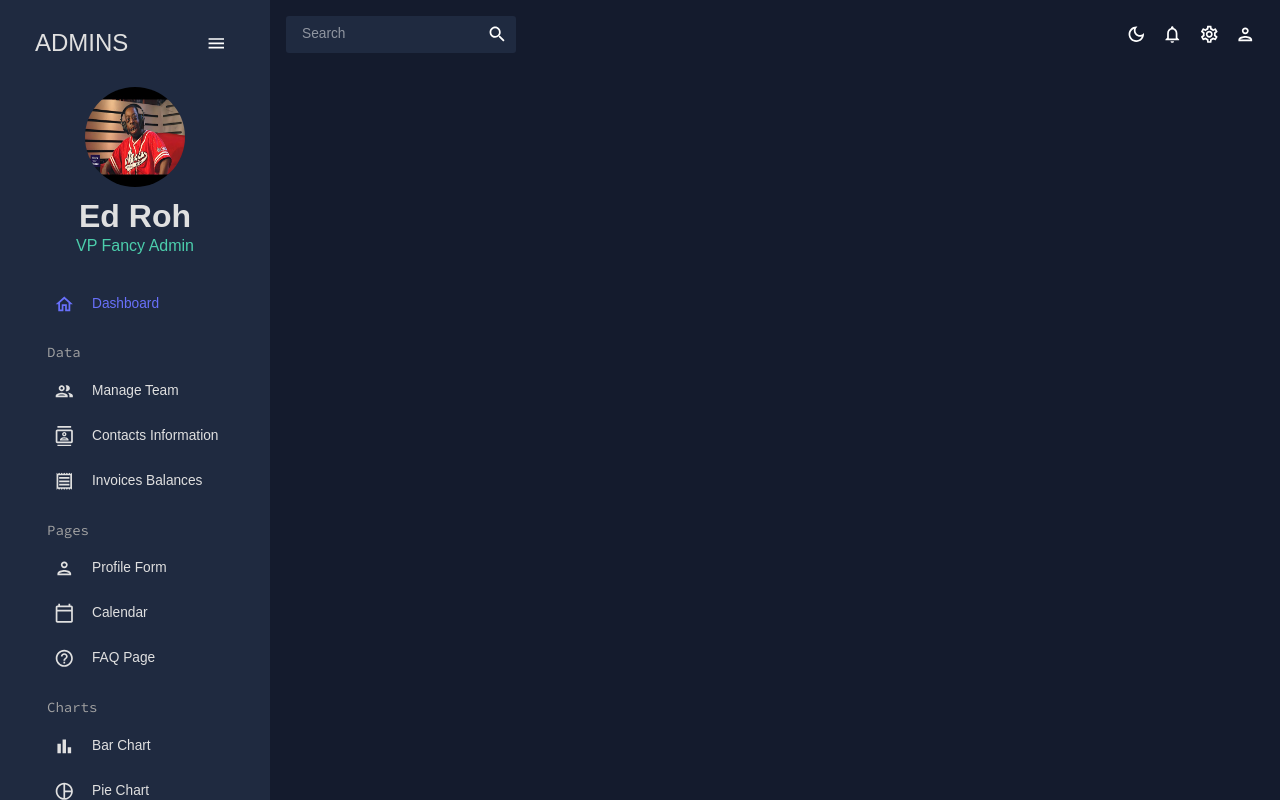
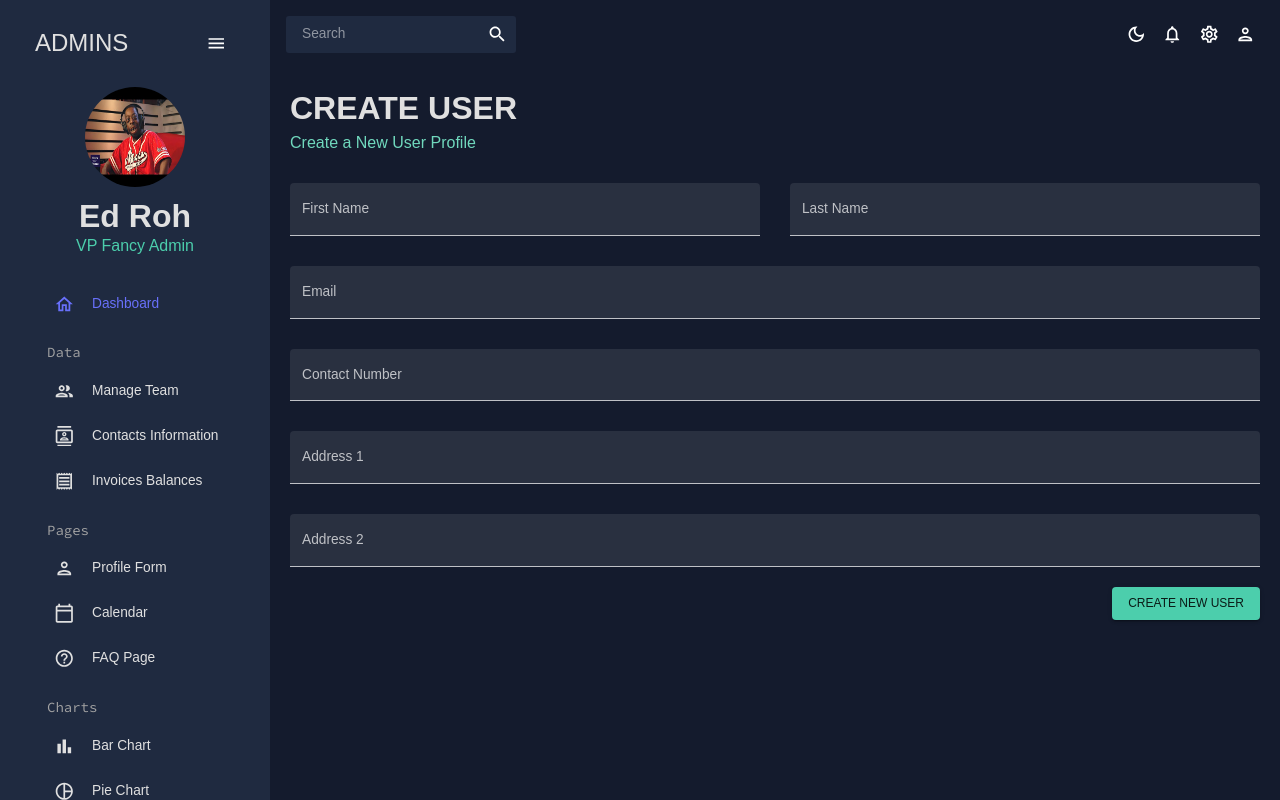
Before and after one commit to Armandosselimi/React-Admin, a React (Create React App) app: page /form in a window 1280 px wide. Built offline with nearby package versions, Linux system fonts and the light colour scheme.

Commit message:
implemented the functionality to create a new user

```diff
--- a/src/App.js
+++ b/src/App.js
@@ -8,6 +8,7 @@
 import Team from "./app/pages/team";
 import Contacts from "./app/pages/contacts";
 import Invoices from "./app/pages/invoices";
+import ProfileForm from "./app/pages/profileForm";
 
 
 
@@ -29,7 +30,7 @@
                             <Route path="/team" element={<Team />} />
                             <Route path="/contacts" element={<Contacts />} />
                             <Route path="/invoices" element={<Invoices />} />
-                            {/*<Route path="/form" element={<Form />} />*/}
+                            <Route path="/form" element={<ProfileForm />} />
                             {/*<Route path="/bar" element={<Bar />} />*/}
                             {/*<Route path="/pie" element={<Pie />} />*/}
                             {/*<Route path="/line" element={<Line />} />*/}
--- /dev/null
+++ b/src/app/pages/profileForm/index.jsx
@@ -0,0 +1,165 @@
+import React from 'react';
+import {Box, Button, TextField, useMediaQuery} from "@mui/material";
+import * as yup from 'yup'
+import Header from "../../components/Header";
+import {Formik} from "formik";
+
+const initialValues = {
+    firstName: '',
+    lastName: '',
+    email: '',
+    contact: '',
+    address1: '',
+    address2: '',
+
+}
+
+const phoneRegExp =
+    /^((\+[1-9]{1,4}[ -]?)|(\([0-9]{2,3}\)[ -]?)|([0-9]{2,4})[ -]?)*?[0-9]{3,4}[ -]?[0-9]{3,4}$/
+
+const validateProfileForm = yup.object().shape(
+    {
+        firstName: yup.string().required("required"),
+        lastName: yup.string().required("required"),
+        email: yup.string().email("invalid email").required("required"),
+        contact: yup
+            .string()
+            .matches(phoneRegExp, "Phone number is not valid")
+            .required("required"),
+        address1: yup.string().required("required"),
+        address2: yup.string().required("required"),
+    }
+)
+const ProfileForm = () => {
+    const isNonMobile = useMediaQuery("(min-width:600px)")
+    const handleFormSubmit = (values) => {
+        console.log(values)
+    }
+    return (
+        <Box m='20px'>
+            <Header title='CREATE USER' subtitle='Create a New User Profile'/>
+            <Formik
+                initialValues={initialValues}
+                onSubmit={handleFormSubmit}
+                validationSchema={validateProfileForm}
+            >
+                {({values,errors,touched,handleBlur,handleChange,handleSubmit})=>(
+                    <form onSubmit={handleSubmit}>
+                        <Box
+                            display='grid'
+                            gap='30px'
+                            gridTemplateColumns='repeat(4, minmax(0, 1fr))'
+                            sx={{
+                                "& > div": { gridColumn: isNonMobile ? undefined : "span 4" },
+                            }}
+                        >
+                            <TextField
+                            fullWidth
+                            variant='filled'
+                            type='text'
+                            label='First Name'
+                            onBlur={handleBlur}
+                            onChange={handleChange}
+                            value={values.firstName}
+                            name='firstName'
+                            error={!!touched.firstName &&!!errors.firstName}
+                            helperText={touched.firstName && errors.firstName}
+                            sx={{gridColumn:"span 2"}}
+                            />
+
+                            <TextField
+                                fullWidth
+                                variant='filled'
+                                type='text'
+                                label='Last Name'
+                                onBlur={handleBlur}
+                                onChange={handleChange}
+                                value={values.lastName}
+                                name='lastName'
+                                error={!!touched.lastName &&!!errors.lastName}
+                                helperText={touched.lastName && errors.lastName}
+                                sx={{gridColumn:"span 2"}}
+                            />
+
+                            <TextField
+                                fullWidth
+                                variant='filled'
+                                type='text'
+                                label='Email'
+                                onBlur={handleBlur}
+                                onChange={handleChange}
+                                value={values.email}
+                                name='email'
+                                error={!!touched.email &&!!errors.email}
+                                helperText={touched.email && errors.email}
+                                sx={{gridColumn:"span 4"}}
+                            />
+
+                            <TextField
+                                fullWidth
+                                variant='filled'
+                                type='text'
+                                label='Contact Number'
+                                onBlur={handleBlur}
+                                onChange={handleChange}
+                                value={values.contact}
+                                name='contact'
+                                error={!!touched.contact &&!!errors.contact}
+                                helperText={touched.contact && errors.contact}
+                                sx={{gridColumn:"span 4"}}
+                            />
+
+                            <TextField
+                                fullWidth
+                                variant='filled'
+                                type='text'
+                                label='Address 1'
+                                onBlur={handleBlur}
+                                onChange={handleChange}
+                                value={values.address1}
+                                name='address1'
+                                error={!!touched.address1 &&!!errors.address1}
+                                helperText={touched.address1 && errors.address1}
+                                sx={{gridColumn:"span 4"}}
+                            />
+
+                            <TextField
+                                fullWidth
+                                variant='filled'
+                                type='text'
+                                label='Address 2'
+                                onBlur={handleBlur}
+                                onChange={handleChange}
+                                value={values.address2}
+                                name='address2'
+                                error={!!touched.address2 &&!!errors.address2}
+                                helperText={touched.address2 && errors.address2}
+                                sx={{gridColumn:"span 4"}}
+                            />
+
+                        </Box>
+
+                        <Box
+                        display='flex'
+                        justifyContent='end'
+                        mt='20px'
+                        >
+                            <Button
+                                type='submit'
+                                variant='contained'
+                                color='secondary'
+
+                            >
+                                Create New User
+                            </Button>
+                        </Box>
+
+                    </form>
+                )}
+            </Formik>
+
+        </Box>
+    );
+};
+
+export default ProfileForm;
```
